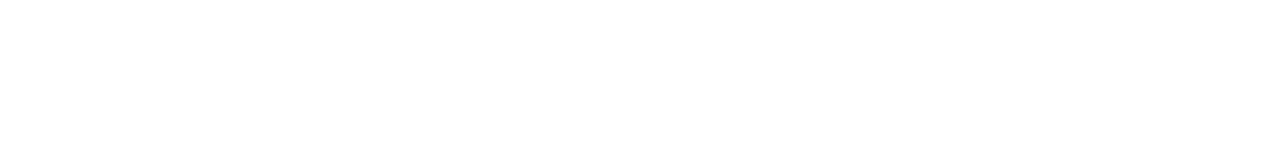
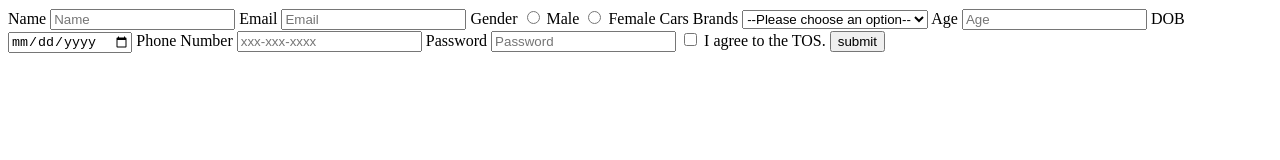
Before and after one commit to acciojob/signup-form-car-Swapniljare, a website: page main.html in a window 1280 px wide. Drawn offline with Linux system fonts and the light colour scheme.

Commit message:
created a submission

```diff
--- a/main.html
+++ b/main.html
@@ -7,6 +7,45 @@
 </head>
 
 <body>
+	<form method="post">
+		<label for="name">Name</label>
+		<input type="text" id="name" placeholder="Name" required>
+
+		<label for="email">Email</label>
+		<input type="email" id="email" placeholder="Email" required>
+
+		<label for="gender">Gender</label>
+		<input type="radio" name = "gender" required >
+		<label for="gender_m">Male</label>
+		<input type="radio" name = "gender" required >
+		<label for="gender_f">Female</label>
+
+		<label for="cars"> Cars Brands</label>
+		<select id="cars" required>
+			<option value="" disabled selected>--Please choose an option--</option>
+			<option value="bmw">BMW</option>
+			<option value="audi">Audi</option>
+			<option value="mercedes">Mercedes</option>
+		</select>
+
+		<label for="age">Age</label>
+		<input type="number" id="age" placeholder="Age" required>
+
+		<label for="dob">DOB</label>
+		<input type="date" id="dob" required>
+
+		<label for="tel">Phone Number</label>
+		<input type="tel" id="tel" placeholder="xxx-xxx-xxxx">
+
+		<label for="password">Password</label>
+		<input type="password" id="password" placeholder="Password" required>
+
+		<input type="checkbox" required id="tos">
+		<label for="tos">I agree to the TOS.</label>
+
+		<button type="submit">submit</button>
+
+	</form>
 	<!-- the entire body must be written by student -->
     <script type="text/javascript" src="./script.js">
 </script>
```
